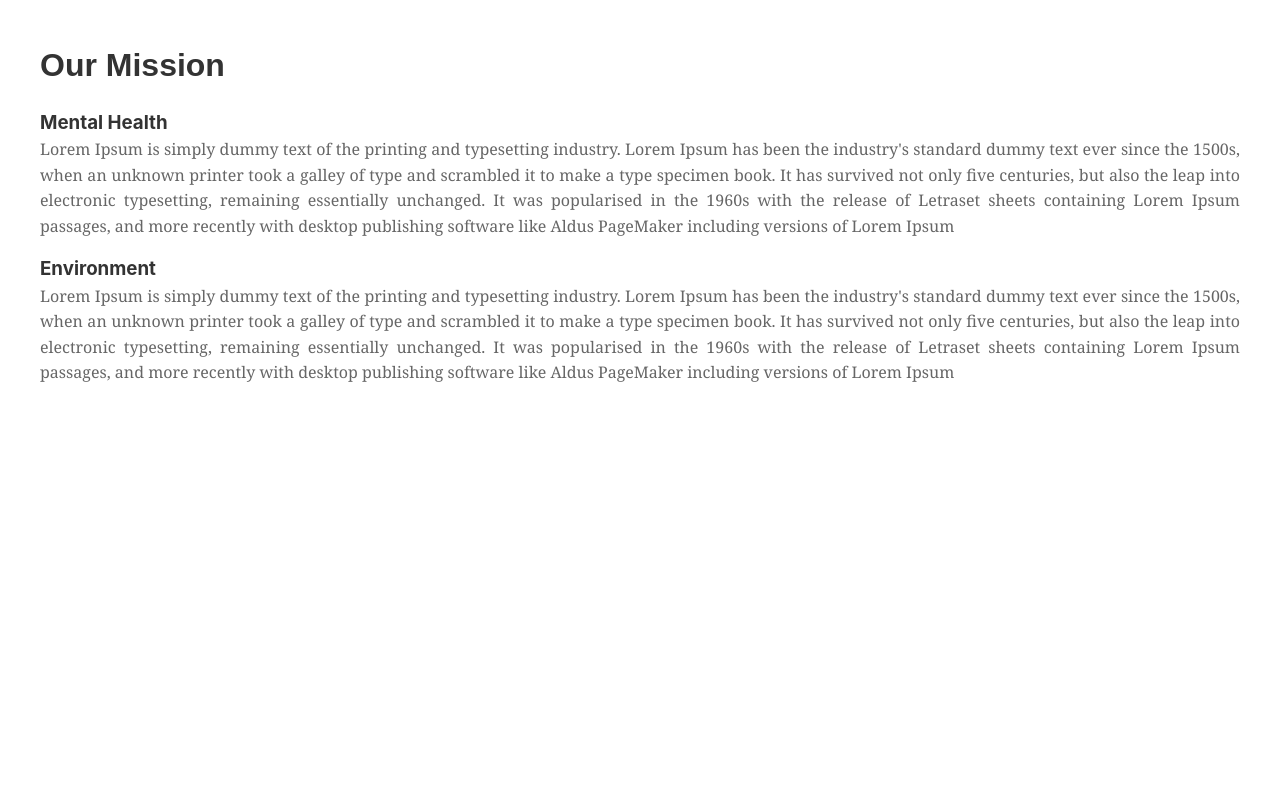
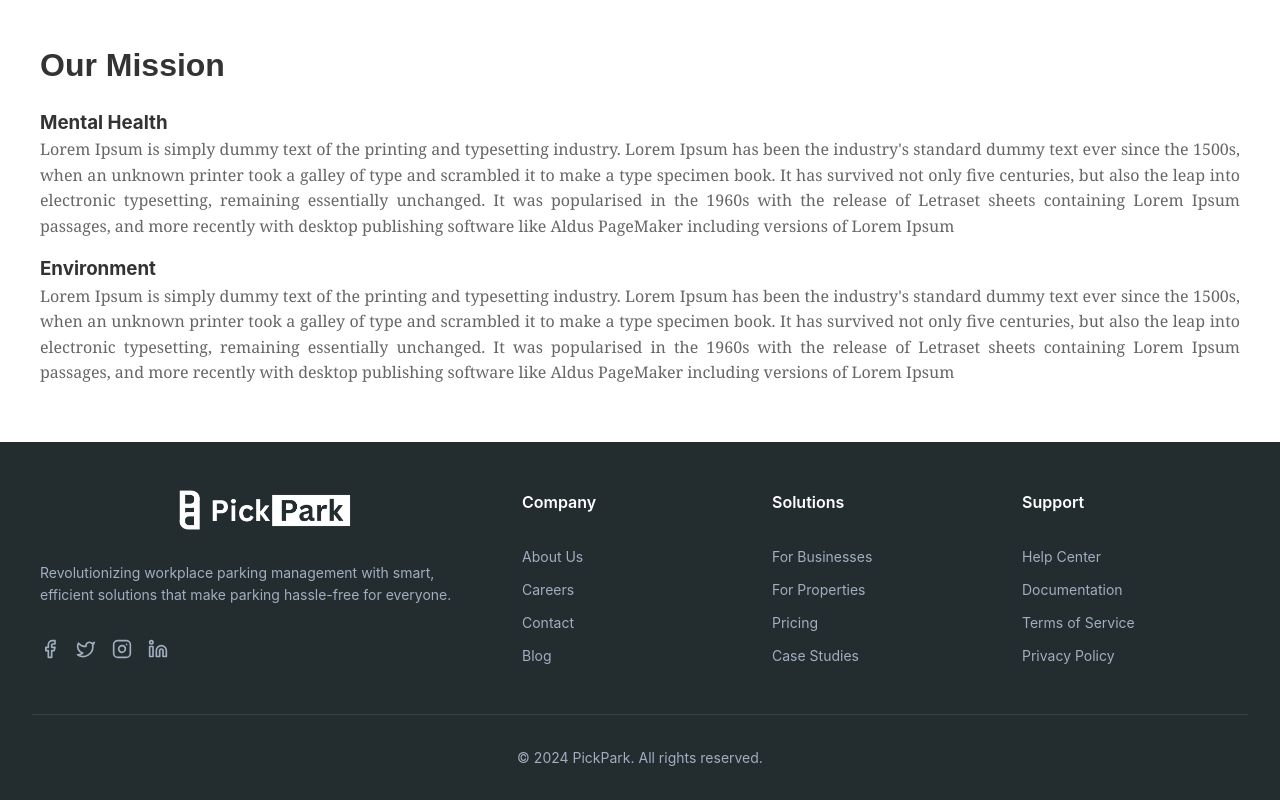
Before and after one commit to sarahhaniya/HackWestern24, a React (Vite) app in the folder client/: page / in a window 1280 px wide. Shown: the part 839-1639 px from the top of the page. Before the commit the page ends 1281 px from the top, so only its background shows below. Built offline with nearby package versions, Linux system fonts and the light colour scheme.

Commit message:
Footer created and styled

```diff
--- /dev/null
+++ b/client/src/components/GeneralFooter.jsx
@@ -0,0 +1,99 @@
+import React from 'react';
+import '../styles/GeneralFooter.css';
+import footerLogo from '../assets/lightLogo.png';
+
+const GeneralFooter = () =>
+{
+    const currentYear = new Date().getFullYear();
+
+    const SocialIcons = {
+        Facebook: () => (
+            <svg xmlns="http://www.w3.org/2000/svg" width="20" height="20" viewBox="0 0 24 24" fill="none" stroke="currentColor" strokeWidth="2" strokeLinecap="round" strokeLinejoin="round">
+                <path d="M18 2h-3a5 5 0 0 0-5 5v3H7v4h3v8h4v-8h3l1-4h-4V7a1 1 0 0 1 1-1h3z" />
+            </svg>
+        ),
+        Twitter: () => (
+            <svg xmlns="http://www.w3.org/2000/svg" width="20" height="20" viewBox="0 0 24 24" fill="none" stroke="currentColor" strokeWidth="2" strokeLinecap="round" strokeLinejoin="round">
+                <path d="M22 4s-.7 2.1-2 3.4c1.6 10-9.4 17.3-18 11.6 2.2.1 4.4-.6 6-2C3 15.5.5 9.6 3 5c2.2 2.6 5.6 4.1 9 4-.9-4.2 4-6.6 7-3.8 1.1 0 3-1.2 3-1.2z" />
+            </svg>
+        ),
+        Instagram: () => (
+            <svg xmlns="http://www.w3.org/2000/svg" width="20" height="20" viewBox="0 0 24 24" fill="none" stroke="currentColor" strokeWidth="2" strokeLinecap="round" strokeLinejoin="round">
+                <rect x="2" y="2" width="20" height="20" rx="5" ry="5" />
+                <path d="M16 11.37A4 4 0 1 1 12.63 8 4 4 0 0 1 16 11.37z" />
+                <line x1="17.5" y1="6.5" x2="17.51" y2="6.5" />
+            </svg>
+        ),
+        LinkedIn: () => (
+            <svg xmlns="http://www.w3.org/2000/svg" width="20" height="20" viewBox="0 0 24 24" fill="none" stroke="currentColor" strokeWidth="2" strokeLinecap="round" strokeLinejoin="round">
+                <path d="M16 8a6 6 0 0 1 6 6v7h-4v-7a2 2 0 0 0-2-2 2 2 0 0 0-2 2v7h-4v-7a6 6 0 0 1 6-6z" />
+                <rect x="2" y="9" width="4" height="12" />
+                <circle cx="4" cy="4" r="2" />
+            </svg>
+        )
+    };
+
+    return (
+        <footer className="footer">
+            <div className="footer-container">
+                <div className="footer-section mainf">
+                    <img src={footerLogo} alt="PickPark Logo" className="footer-logo" />
+                    <p className="footer-description">
+                        Revolutionizing workplace parking management with smart, efficient solutions
+                        that make parking hassle-free for everyone.
+                    </p>
+                    <div className="social-links">
+                        <a href="https://facebook.com" className="social-link" target="_blank" rel="noopener noreferrer">
+                            <SocialIcons.Facebook />
+                        </a>
+                        <a href="https://twitter.com" className="social-link" target="_blank" rel="noopener noreferrer">
+                            <SocialIcons.Twitter />
+                        </a>
+                        <a href="https://instagram.com" className="social-link" target="_blank" rel="noopener noreferrer">
+                            <SocialIcons.Instagram />
+                        </a>
+                        <a href="https://linkedin.com" className="social-link" target="_blank" rel="noopener noreferrer">
+                            <SocialIcons.LinkedIn />
+                        </a>
+                    </div>
+                </div>
+
+                <div className="footer-section">
+                    <h3 className="footer-heading">Company</h3>
+                    <div className="footer-links">
+                        <a href="/about" className="footer-link">About Us</a>
+                        <a href="/careers" className="footer-link">Careers</a>
+                        <a href="/contact" className="footer-link">Contact</a>
+                        <a href="/blog" className="footer-link">Blog</a>
+                    </div>
+                </div>
+
+                <div className="footer-section">
+                    <h3 className="footer-heading">Solutions</h3>
+                    <div className="footer-links">
+                        <a href="/for-businesses" className="footer-link">For Businesses</a>
+                        <a href="/for-properties" className="footer-link">For Properties</a>
+                        <a href="/pricing" className="footer-link">Pricing</a>
+                        <a href="/case-studies" className="footer-link">Case Studies</a>
+                    </div>
+                </div>
+
+                <div className="footer-section">
+                    <h3 className="footer-heading">Support</h3>
+                    <div className="footer-links">
+                        <a href="/help" className="footer-link">Help Center</a>
+                        <a href="/documentation" className="footer-link">Documentation</a>
+                        <a href="/terms" className="footer-link">Terms of Service</a>
+                        <a href="/privacy" className="footer-link">Privacy Policy</a>
+                    </div>
+                </div>
+            </div>
+
+            <div className="footer-bottom">
+                <p>&copy; {currentYear} PickPark. All rights reserved.</p>
+            </div>
+        </footer>
+    );
+};
+
+export default GeneralFooter;
--- /dev/null
+++ b/client/src/styles/GeneralFooter.css
@@ -0,0 +1,102 @@
+.footer {
+  background-color: #232c2f;
+  color: #ffffff;
+  padding: 3rem 2rem 2rem;
+  margin-top: auto;
+}
+
+.footer-container {
+  max-width: 1200px;
+  margin: 0 auto;
+  display: grid;
+  grid-template-columns: repeat(4, 1fr);
+  gap: 2rem;
+}
+
+.mainf{
+    margin-right: 50%;
+    width: 450px;
+}
+
+.footer-section {
+  display: flex;
+  flex-direction: column;
+  gap: 1rem;
+}
+
+.footer-logo {
+  height: 40px;
+  width: auto;         /* Added to maintain aspect ratio */
+  object-fit: contain; /* Added to preserve proportions */
+  margin-bottom: 1rem;
+}
+
+
+.footer-description {
+  color: #a0aec0;
+  font-size: 0.875rem;
+  line-height: 1.6;
+}
+
+.footer-heading {
+  font-size: 1rem;
+  font-weight: 600;
+  margin-bottom: 1rem;
+}
+
+.footer-links {
+  display: flex;
+  flex-direction: column;
+  gap: 0.75rem;
+}
+
+.footer-link {
+  color: #a0aec0;
+  font-size: 0.875rem;
+  transition: color 0.2s ease;
+}
+
+.footer-link:hover {
+  color: #ffffff;
+}
+
+.footer-bottom {
+  margin-top: 3rem;
+  padding-top: 2rem;
+  border-top: 1px solid rgba(255, 255, 255, 0.1);
+  text-align: center;
+  color: #a0aec0;
+  font-size: 0.875rem;
+}
+
+.social-links {
+  display: flex;
+  gap: 1rem;
+  margin-top: 1rem;
+}
+
+.social-link {
+  color: #a0aec0;
+  transition: color 0.2s ease;
+}
+
+.social-link:hover {
+  color: #ffffff;
+}
+
+@media (max-width: 1024px) {
+  .footer-container {
+    grid-template-columns: repeat(2, 1fr);
+  }
+}
+
+@media (max-width: 640px) {
+  .footer-container {
+    grid-template-columns: 1fr;
+    gap: 2rem;
+  }
+
+  .footer {
+    padding: 2rem 1rem 1.5rem;
+  }
+}
--- a/client/src/views/UnauthView.jsx
+++ b/client/src/views/UnauthView.jsx
@@ -2,6 +2,7 @@ import React from 'react'
 import UnauthNavbar from '../components/UnauthNavbar'
 import UnauthHero from '../components/UnauthHero'
 import UnauthOurMission from '../components/UnauthOurMission'
+import Footer from '../components/GeneralFooter'
 
 const UnauthView = () => {
   return (
@@ -9,6 +10,7 @@ const UnauthView = () => {
           <UnauthNavbar />
           <UnauthHero />
           <UnauthOurMission />
+          <Footer />
     </div>
   )
 }
```
